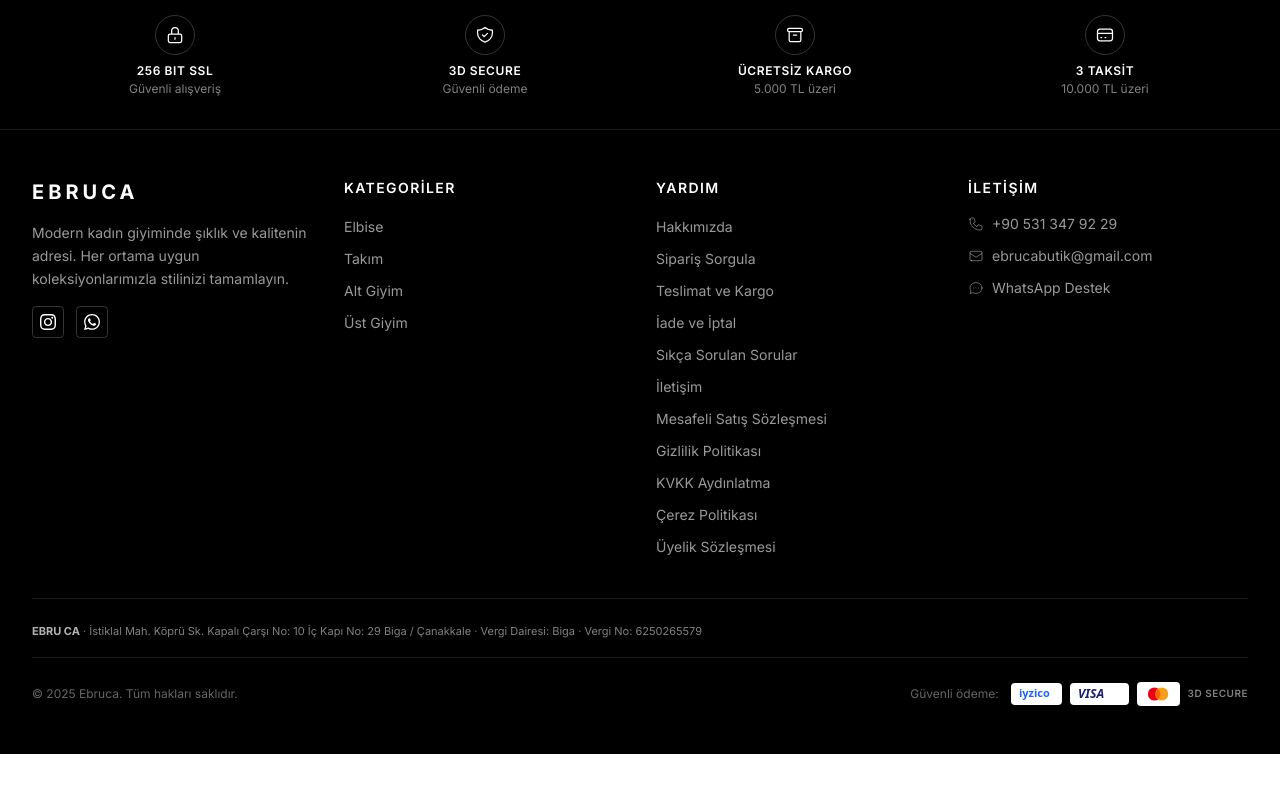
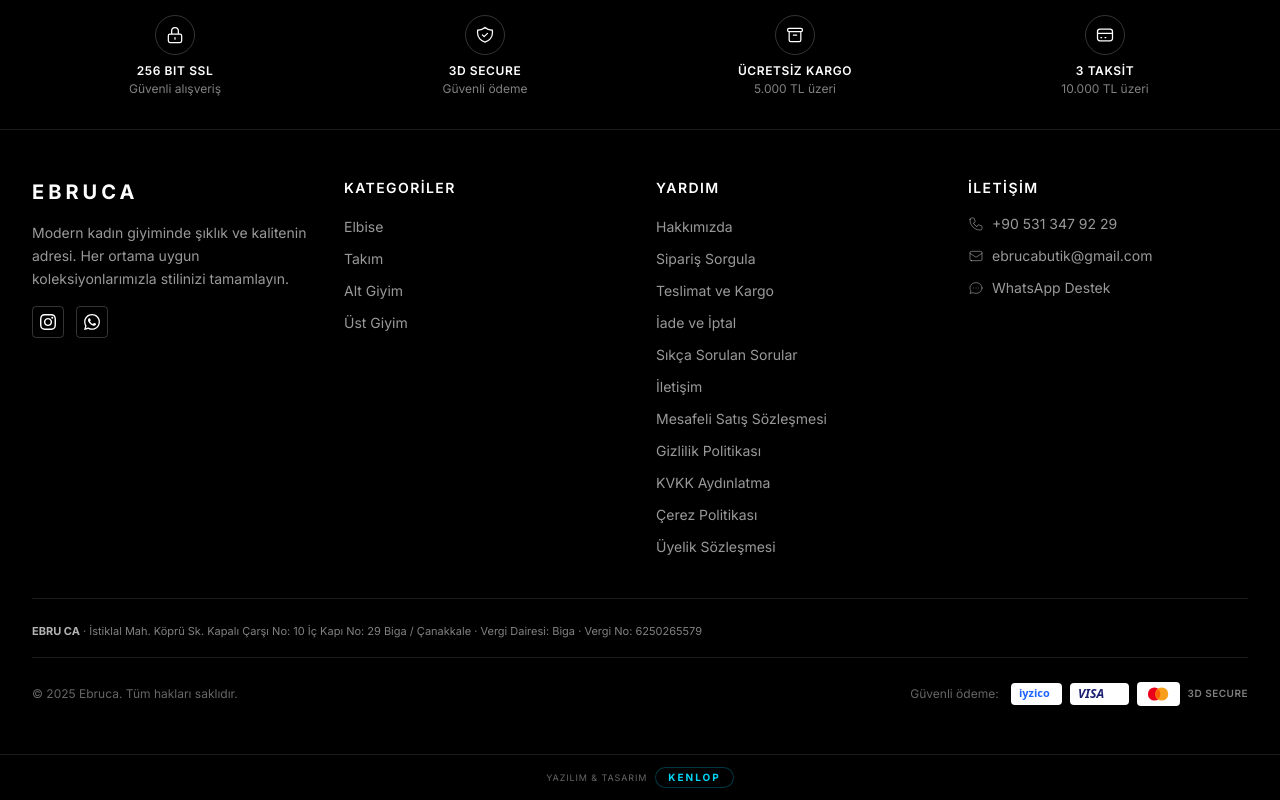
Before and after one commit to Cankinali/ebruca, a Next.js app: page /odeme in a window 1280 px wide. Shown: the part 978-1778 px from the top of the page. Before the commit the page ends 1732 px from the top, so only its background shows below. Built offline with nearby package versions, Linux system fonts and the light colour scheme; no server answers.

Commit message:
footer: KENLOP imzası en alta eklendi (her sayfada görünür)

```diff
--- a/src/components/layout/Footer.tsx
+++ b/src/components/layout/Footer.tsx
@@ -184,6 +184,19 @@
           </div>
         </div>
       </div>
+
+      {/* KENLOP — Yazılım & Tasarım imzası */}
+      <div className="border-t border-white/10 py-3 flex items-center justify-center gap-2">
+        <span className="text-[9px] text-white/40 tracking-widest uppercase">Yazılım & Tasarım</span>
+        <a
+          href="https://kenlop.com"
+          target="_blank"
+          rel="noopener noreferrer"
+          className="inline-block px-3 py-0.5 rounded-full border border-cyan-500/30 bg-black/40 text-cyan-400 font-bold text-[10px] tracking-[2px] uppercase no-underline transition-all hover:border-cyan-400/80 hover:shadow-[0_0_12px_rgba(34,211,238,0.4)]"
+        >
+          KENLOP
+        </a>
+      </div>
     </footer>
   );
 }
```
